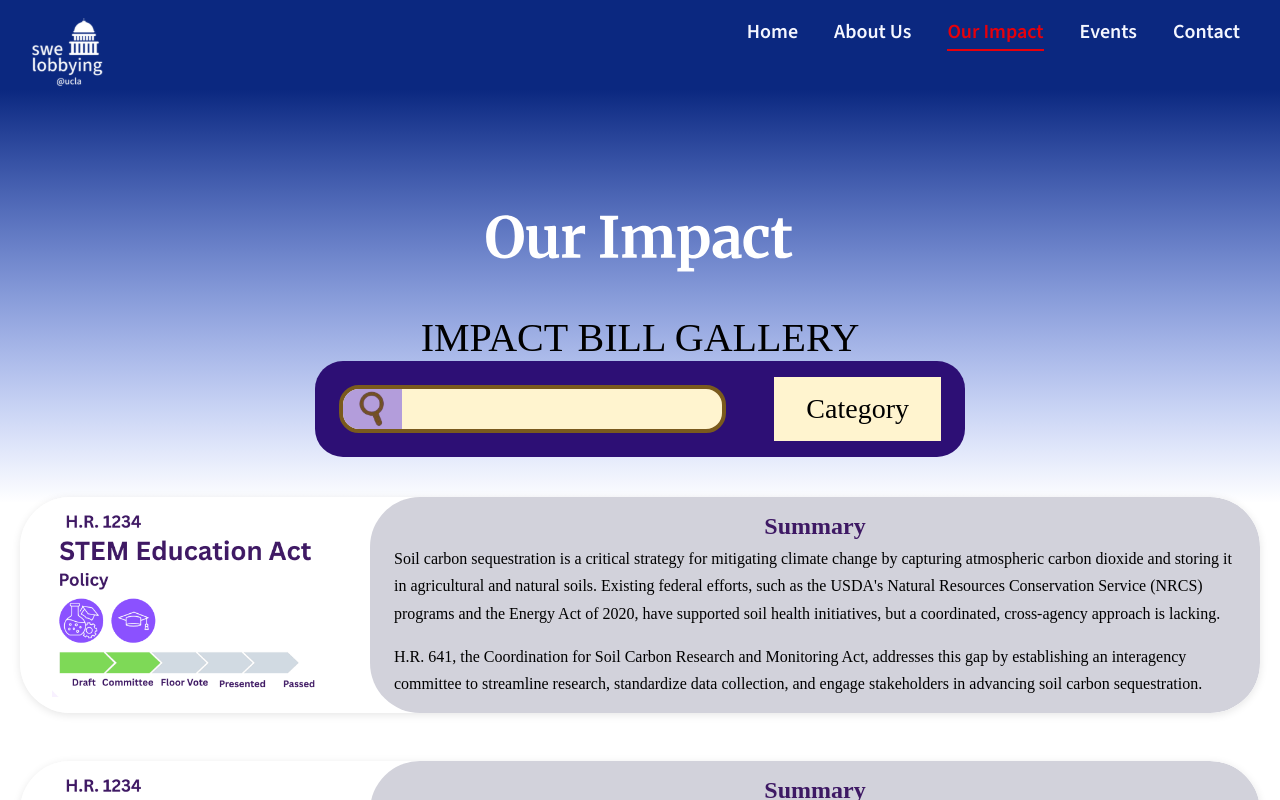
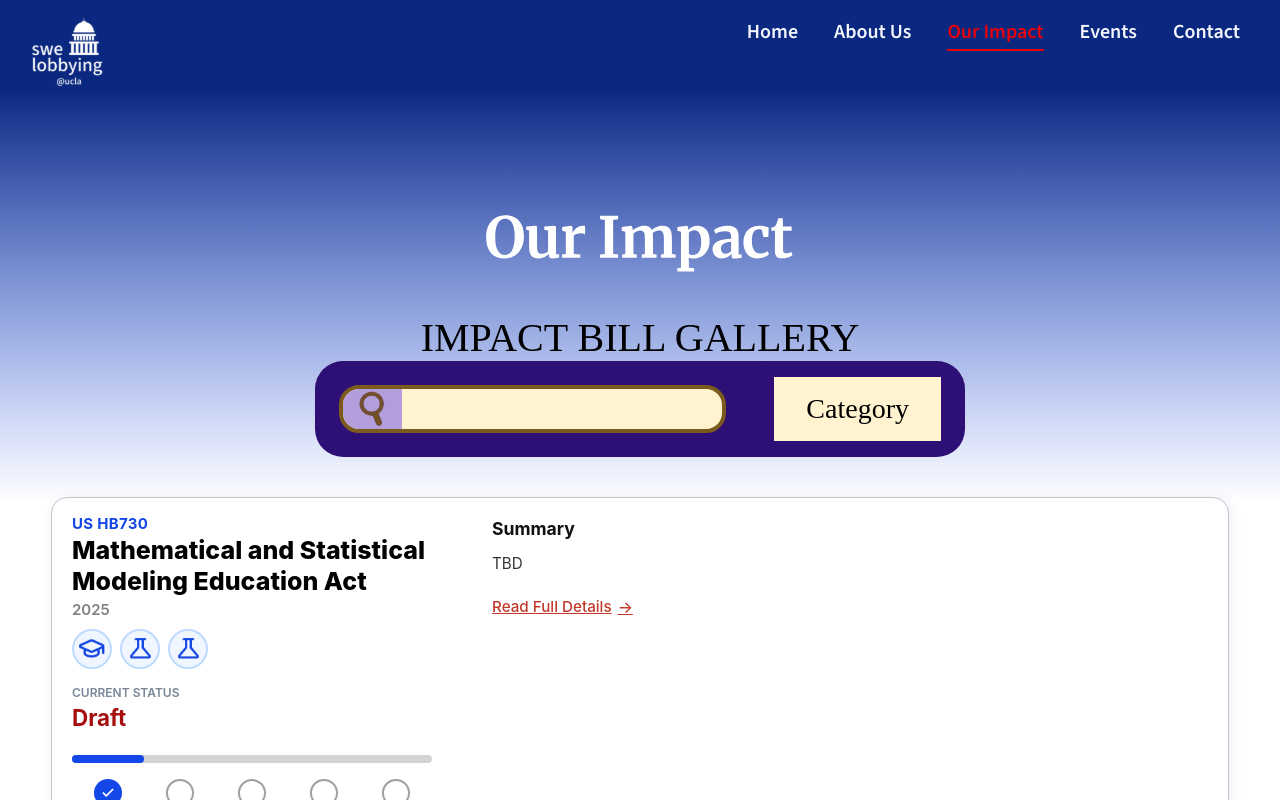
Before and after one commit to swe-ucla/lobbying-website, a React (Create React App) app: page /bill_gallery in a window 1280 px wide. Shown: the top 800 px of the page. Built offline with nearby package versions, Linux system fonts and the light colour scheme.

Commit message:
Add updated bill widgets to Impact Gallery

```diff
--- a/src/BillGallery.css
+++ b/src/BillGallery.css
@@ -104,5 +104,5 @@
     padding: 0 20px;
     display: flex;
     flex-direction: column;
-    gap: 24px;
+    gap: 48px;
 }
--- a/src/BillGallery.js
+++ b/src/BillGallery.js
@@ -3,29 +3,160 @@ import "./BillGallery.css";
 import Footer from "./components/Footer";
 import NavigationBar from "./components/NavigationBar";
 import Bill from "./components/Bill";
+import BillWidget from "./BillWidget";
 
 function BillGallery() {
 
     const [bills] = useState([
         {
             id: 1,
-            number: 'H.R. 1234',
-            title: 'STEM Education Act',
-            category: 'Policy',
-            imageUrl: '/assets/bill_status_2.png',
-            summary: `Soil carbon sequestration is a critical strategy for mitigating climate change by capturing atmospheric carbon dioxide and storing it in agricultural and natural soils. Existing federal efforts, such as the USDA's Natural Resources Conservation Service (NRCS) programs and the Energy Act of 2020, have supported soil health initiatives, but a coordinated, cross-agency approach is lacking.
-
-H.R. 641, the Coordination for Soil Carbon Research and Monitoring Act, addresses this gap by establishing an interagency committee to streamline research, standardize data collection, and engage stakeholders in advancing soil carbon sequestration.`
+            number: 'US HB730',
+            title: 'Mathematical and Statistical Modeling Education Act',
+            date: '2025',
+            categories: ['Education', 'Inclusivity', 'STEM'],
+            status: 'Draft',
+            summary: 'TBD',
+            details_url: '/bill/hb730'
         },
         {
             id: 2,
-            number: 'H.R. 1234',
-            title: 'STEM Education Act',
-            category: 'Policy',
-            imageUrl: '/assets/bill_status_2.png',
-            summary: `Soil carbon sequestration is a critical strategy for mitigating climate change by capturing atmospheric carbon dioxide and storing it in agricultural and natural soils. Existing federal efforts, such as the USDA's Natural Resources Conservation Service (NRCS) programs and the Energy Act of 2020, have supported soil health initiatives, but a coordinated, cross-agency approach is lacking.
-
-H.R. 641, the Coordination for Soil Carbon Research and Monitoring Act, addresses this gap by establishing an interagency committee to streamline research, standardize data collection, and engage stakeholders in advancing soil carbon sequestration.`
+            number: 'US SB382',
+            title: 'Dismantle DEI Act',
+            date: '2025',
+            categories: ['Inclusivity'],
+            status: 'Draft',
+            summary: 'TBD',
+            details_url: '/bill/sb382'
+        },
+        {
+            id: 3,
+            number: 'US HB641',
+            title: 'Coordination for Soil Carbon Research and Monitoring Act',
+            date: '2025',
+            categories: ['Environment'],
+            status: 'Committee',
+            summary: 'TBD',
+            details_url: '/bill/hb641'
+        },
+        {
+            id: 4,
+            number: 'US HR66',
+            title: 'Global Education Equity Act',
+            date: '2025',
+            categories: ['Education', 'Inclusivity', 'STEM'],
+            status: 'Committee',
+            summary: 'TBD',
+            details_url: '/bill/hr66'
+        },
+        {
+            id: 5,
+            number: 'US HB2104',
+            title: 'Establish a National STEM Week To Promote Equity in STEM Education',
+            date: '2025',
+            categories: ['Education', 'Inclusivity', 'STEM'],
+            status: 'Committee',
+            summary: 'TBD',
+            details_url: '/bill/hb2104'
+        },
+        {
+            id: 6,
+            number: 'US HB812',
+            title: 'Making Advances Kinetic Education, Research, and Skills (MAKERS) Act',
+            date: '2025',
+            categories: ['Education', 'Inclusivity', 'STEM'],
+            status: 'Draft',
+            summary: 'TBD',
+            details_url: '/bill/hb812'
+        },
+        {
+            id: 7,
+            number: 'US SB4028',
+            title: 'Women and Underrepresented Minorities in STEM Booster Act',
+            date: '2024',
+            categories: ['Education', 'Inclusivity', 'STEM'],
+            status: 'Draft',
+            summary: 'TBD',
+            details_url: '/bill/sb4028'
+        },
+        {
+            id: 8,
+            number: 'US HR1918',
+            title: 'Farewell to Foam Act',
+            date: '2024',
+            categories: ['Environment'],
+            status: 'Draft',
+            summary: 'TBD',
+            details_url: '/bill/hr1918'
+        },
+        {
+            id: 9,
+            number: 'US HB7841',
+            title: 'The Reproductive Data Privacy and Protection Act',
+            date: '2024',
+            categories: ['Human Rights'],
+            status: 'Draft',
+            summary: 'TBD',
+            details_url: '/bill/hb7841'
+        },
+        {
+            id: 10,
+            number: 'US HB6576',
+            title: 'Full-Service Community Schools Expansion Act',
+            date: '2024',
+            categories: ['Education'],
+            status: 'Draft',
+            summary: 'TBD',
+            details_url: '/bill/hb6576'
+        },
+        {
+            id: 11,
+            number: 'US SB3360',
+            title: 'Full-Service Community School Expansion Act',
+            date: '2024',
+            categories: ['Education'],
+            status: 'Draft',
+            summary: 'TBD',
+            details_url: '/bill/sb3360'
+        },
+        {
+            id: 12,
+            number: 'US HB6235',
+            title: 'Harmful Algal Bloom and Hypoxia Research and Control Amendments Act',
+            date: '2024',
+            categories: ['Environment'],
+            status: 'Draft',
+            summary: 'TBD',
+            details_url: '/bill/hb6235'
+        },
+        {
+            id: 13,
+            number: 'US HB5474',
+            title: 'Jumpstart on College Act',
+            date: '2024',
+            categories: ['Education', 'Inclusivity'],
+            status: 'Draft',
+            summary: 'TBD',
+            details_url: '/bill/hb5474'
+        },
+        {
+            id: 14,
+            number: 'US HB4040',
+            title: 'Recycling and Composting Accountability Act',
+            date: '2024',
+            categories: ['Environment'],
+            status: 'Draft',
+            summary: 'TBD',
+            details_url: '/bill/hb4040'
+        },
+        {
+            id: 15,
+            number: 'US HB403',
+            title: 'Preventing Our Next Natural Disaster Act',
+            date: '2024',
+            categories: ['Environment'],
+            status: 'Draft',
+            summary: 'TBD',
+            details_url: '/bill/hb403'
         }
     ]);
 
@@ -63,7 +194,17 @@ H.R. 641, the Coordination for Soil Carbon Research and Monitoring Act, addresse
 
                 <div className="bills-container">
                     {bills.map((bill) => (
-                        <Bill key={bill.id} bill={bill} />
+                        <BillWidget
+                            key={bill.id}
+                            number={bill.number}
+                            title={bill.title}
+                            date={bill.date}
+                            categories={bill.categories}
+                            status={bill.status}
+                            expanded={true}
+                            summary={bill.summary}
+                            details_url={bill.details_url}
+                        />
                     ))}
                 </div>
             </div>
--- a/src/BillWidget.css
+++ b/src/BillWidget.css
@@ -37,6 +37,7 @@
   font-size: 15px;
   font-weight: 600;
   color: gray;
+  margin-bottom: 10px;
 }
 
 /* Category Circles */
@@ -64,58 +65,55 @@
 }
 
 
-/* Progress bar */
-.bill-progress-wrapper {
+.bill-widget--expanded {
   display: flex;
-  flex-direction: column;
-  gap: 4px;
+  flex-direction: row;
+  align-items: flex-start;
+  gap: 60px;
+  width: 95%;
+  margin: 0 auto;
 }
 
-.bill-progress {
-  display: flex;
-  gap: 0;
-  height: 24px;
+.bill-left {
+  flex: 0 0 auto;
+  min-width: 360px;
+  max-width: 360px;
 }
 
-.progress-step {
+.bill-right {
   flex: 1;
-  height: 100%;
-  clip-path: polygon(0 0, calc(100% - 8px) 0, 100% 50%, calc(100% - 8px) 100%, 0 100%, 8px 50%);
-  margin-right: 2px;
+  padding: 4px 0;
+  text-align: left;
 }
 
-.progress-step.first {
-  clip-path: polygon(0 0, calc(100% - 8px) 0, 100% 50%, calc(100% - 8px) 100%, 0 100%);
+.bill-summary-title {
+  font-size: 1.1rem;
+  font-weight: 700;
+  color: #111;
+  margin: 0 0 12px 0;
 }
 
-.progress-step.last {
-  clip-path: polygon(0 0, calc(100% - 8px) 0, 100% 50%, calc(100% - 8px) 100%, 0 100%, 8px 50%);
-  margin-right: 0;
+.bill-summary-text {
+  font-size: 0.95rem;
+  color: #333;
+  line-height: 1.65;
+  margin: 0 0 20px 0;
 }
 
-.progress-step.filled {
-  background: #7ed957;
+.bill-details-link {
+  color: #c0392b;
+  font-size: 0.95rem;
+  font-weight: 500;
+  text-decoration: underline;
+  display: inline-flex;
+  align-items: center;
+  gap: 6px;
 }
 
-.progress-step.empty {
-  background: #d1dae3;
+.bill-details-link:hover {
+  opacity: 0.8;
 }
 
-
-/* Labels */
-.bill-progress-labels {
-  display: flex;
+.bill-details-arrow {
+  font-size: 1rem;
 }
-
-.step-label {
-  flex: 1;
-  text-align: center;
-  font-size: 12px;
-  font-weight: 700;
-  color: #3a1b60;
-  margin-right: 5px;
-}
-
-.step-label.active-label {
-  color: #3e1964;
-}
--- a/src/BillWidget.js
+++ b/src/BillWidget.js
@@ -4,13 +4,24 @@ import BillProgressBar from './components/BillProgressBar';
 
 const STATUSES = ["Draft", "Committee", "Floor Vote", "Presented", "Passed"];
 // Categories: STEM, Environment & Energy, Education, Healthcare, Public Infrastructure, Human & Social Rights, Miscellaneous
-const CATEGORY_ICONS = {"STEM": "assets/STEM_icon.png", "Education": "assets/education_icon.png"}
+// TODO: Add icons for remaining categories
+const CATEGORY_ICONS = {"STEM": "assets/STEM_icon.png", "Education": "assets/education_icon.png",
+  "Inclusivity": "assets/STEM_icon.png", "Environment": "assets/STEM_icon.png", "Human Rights" : "assets/STEM_icon.png"}
 
-export default function BillWidget({ number, title, date, categories = [], status }) {
+export default function BillWidget({
+  number,
+  title,
+  date,
+  categories = [],
+  status,
+  summary,
+  details_url,
+  expanded = false
+}) {
   const currentStep = STATUSES.indexOf(status);
 
-  return (
-    <div className="bill-widget">
+  const leftPanel = (
+      <div className="bill-left">
         <div className="bill-header">
           <span className="bill-number">{number}</span>
           <h2 className="bill-title">{title}</h2>
@@ -21,14 +32,33 @@ export default function BillWidget({ number, title, date, categories = [], statu
           <div className="bill-categories">
             {categories.map((cat, i) => (
               <div key={i} className="category-circle" title={cat}>
-              <img src={CATEGORY_ICONS[cat]} className="category-icon"/>
+                <img src={CATEGORY_ICONS[cat]} alt={cat} className="category-icon" />
               </div>
             ))}
           </div>
         )}
 
-      <BillProgressBar currentStep={1} />
+        <BillProgressBar currentStep={currentStep} />
+      </div>
+    );
 
+    if (!expanded) {
+      return <div className="bill-widget">{leftPanel}</div>;
+    }
+
+    return (
+      <div className="bill-widget bill-widget--expanded">
+        {leftPanel}
+
+        <div className="bill-right">
+          <h3 className="bill-summary-title">Summary</h3>
+          <p className="bill-summary-text">{summary}</p>
+          {details_url && (
+            <a href={details_url} className="bill-details-link">
+              Read Full Details <span className="bill-details-arrow">→</span>
+            </a>
+          )}
+        </div>
       </div>
     );
 }
```
Lines whose indentation alone changed are shown as unchanged.
